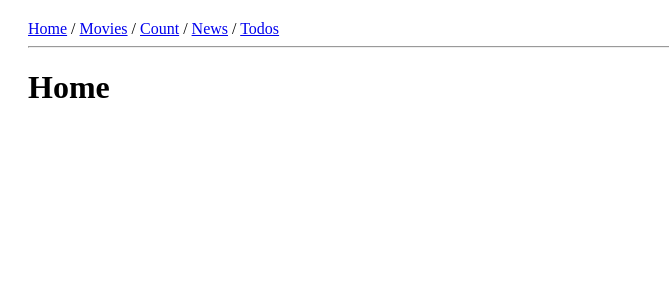
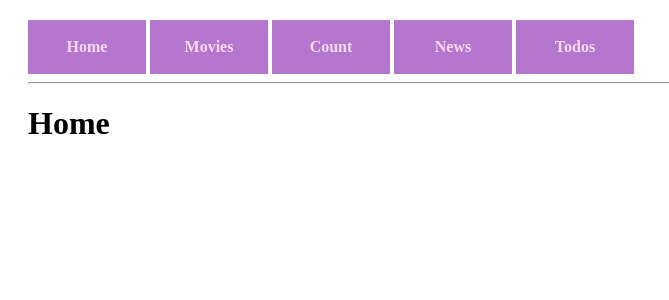
Before and after one commit to jsontype/react_saitou1, a React (Create React App) app: page / in a window 1280 px wide. Shown: the top 300 px of the page, without its empty margins (0-669 px from the left). Built offline with nearby package versions, Linux system fonts and the light colour scheme.

Commit message:
feat: メニュー変更

```diff
--- a/src/App.css
+++ b/src/App.css
@@ -1,3 +1,23 @@
 .App {
   margin: 20px;
 }
+
+.menuItem {
+  text-decoration: none;
+  display: inline-block;
+  width: 100%;
+  max-width: 50px; /* ボタン幅 */
+  border: 2px solid #B476CE; /* 線幅・種類・色 */
+  color: #f8d9f2; /* 文字色 */
+  background: #B476CE; /* 背景色 */
+  padding: 1em 2em;
+  font-weight: bold;
+  text-decoration: none;
+  text-align: center;
+  transition: 0.3s;
+}
+
+
+menuItem:hover {
+  background: #faeeff
+}
--- a/src/App.js
+++ b/src/App.js
@@ -9,19 +9,29 @@ export default function App() {
   return (
     <div className="App">
       <span>
-        <Link to="/">Home</Link> /{" "}
+        <Link className="menuItem" to="/">
+          Home
+        </Link>{" "}
       </span>
       <span>
-        <Link to="/movie">Movies</Link> /{" "}
+        <Link className="menuItem" to="/movie">
+          Movies
+        </Link>{" "}
       </span>
       <span>
-        <Link to="/count">Count</Link> /{" "}
+        <Link className="menuItem" to="/count">
+          Count
+        </Link>{" "}
       </span>
       <span>
-        <Link to="/news">News</Link> /{" "}
+        <Link className="menuItem" to="/news">
+          News
+        </Link>{" "}
       </span>
       <span>
-        <Link to="/todos">Todos</Link>
+        <Link className="menuItem" to="/todos">
+          Todos
+        </Link>
       </span>
 
       <hr />
```
